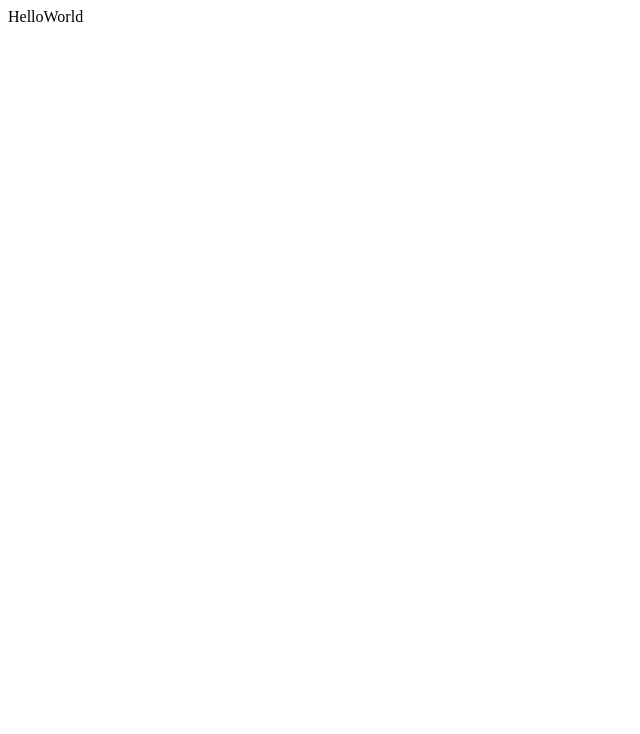
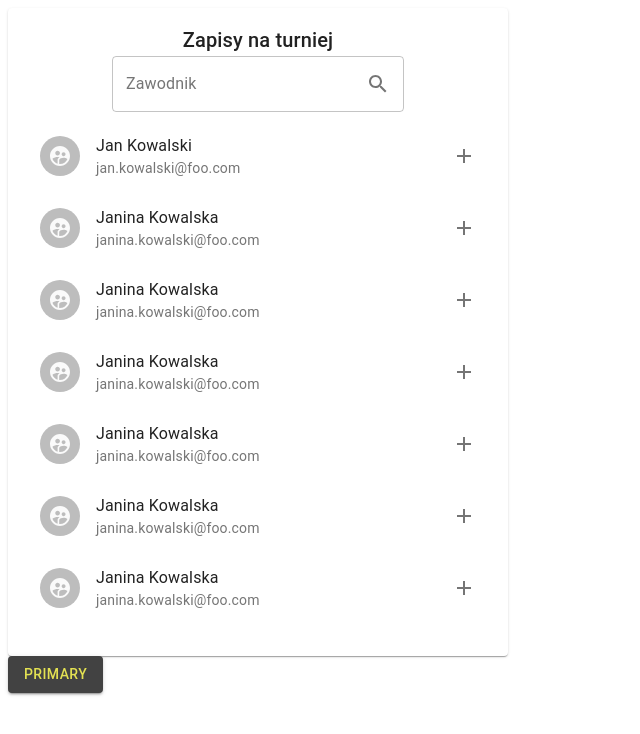
Before and after one commit to MateuszNaKodach/CodersCamp2020.Project.FullStack-Node-React.TableSoccerTournaments, a React (Create React App) app in the folder frontend/: page / in a window 1280 px wide. Shown: the top 734 px of the page, without its empty margins (0-640 px from the left). Built offline with nearby package versions, Linux system fonts and the light colour scheme.

Commit message:
Frontend | Add TournamentRegistrations

```diff
--- a/frontend/package.json
+++ b/frontend/package.json
@@ -16,6 +16,7 @@
     "react": "^17.0.1",
     "react-dom": "^17.0.1",
     "react-scripts": "4.0.2",
+    "styled-components": "^5.2.1",
     "typescript": "^4.1.2",
     "web-vitals": "^1.0.1"
   },
@@ -45,6 +46,7 @@
   },
   "author": "CodersCamp 2020 | Tomasz Dworniczak, Anna Lamperska, Piotr Rynio, Paweł Szambelan, Dominika Zwolenik, Mateusz Nowak",
   "devDependencies": {
-    "@types/jest": "^26.0.21"
+    "@types/jest": "^26.0.21",
+    "@types/styled-components": "^5.1.9"
   }
 }
--- a/frontend/src/components/FooTouer/FooTouer.tsx
+++ /dev/null
@@ -1,12 +0,0 @@
-import React from 'react';
-import './FooTouer.css';
-
-function FooTouer() {
-  return (
-    <div className="FooTouer">
-      HelloWorld
-    </div>
-  );
-}
-
-export default FooTouer;
--- /dev/null
+++ b/frontend/src/components/FooTouer/TourDeFoos.tsx
@@ -0,0 +1,195 @@
+import React, { useState } from "react";
+import "./FooTouer.css";
+import {
+  Avatar,
+  Button,
+  Card,
+  CardContent,
+  createMuiTheme,
+  FormControl,
+  IconButton,
+  InputAdornment,
+  InputLabel,
+  List,
+  ListItem,
+  ListItemAvatar,
+  ListItemSecondaryAction,
+  ListItemText,
+  MuiThemeProvider,
+  OutlinedInput,
+  //styled,
+  TextField,
+  Typography,
+} from "@material-ui/core";
+import { grey } from "@material-ui/core/colors";
+import {
+  Add,
+  Search,
+  SupervisedUserCircle,
+  Visibility,
+  VisibilityOff,
+} from "@material-ui/icons";
+import styled from "styled-components";
+
+const theme = createMuiTheme({
+  palette: {
+    primary: {
+      main: grey[800],
+      contrastText: "#E3E152",
+    },
+  },
+});
+
+const MainMenuCard = styled(Card)({
+  maxWidth: "500px",
+  minHeight: "500px",
+});
+
+interface PlayerProps {
+  readonly playerId: string;
+  readonly firstName: string;
+  readonly lastName: string;
+  readonly emailAddress: string;
+}
+
+const Centered = styled.div`
+  display: flex;
+  justify-content: center;
+  align-items: center;
+  flex-direction: column;
+`;
+
+const TournamentRegistrations = () => {
+  const defaultPlayers: PlayerProps[] = [
+    {
+      playerId: "1",
+      firstName: "Jan",
+      lastName: "Kowalski",
+      emailAddress: "jan.kowalski@foo.com",
+    },
+    {
+      playerId: "2",
+      firstName: "Janina",
+      lastName: "Kowalska",
+      emailAddress: "janina.kowalski@foo.com",
+    },
+    {
+      playerId: "2",
+      firstName: "Janina",
+      lastName: "Kowalska",
+      emailAddress: "janina.kowalski@foo.com",
+    },
+    {
+      playerId: "2",
+      firstName: "Janina",
+      lastName: "Kowalska",
+      emailAddress: "janina.kowalski@foo.com",
+    },
+    {
+      playerId: "2",
+      firstName: "Janina",
+      lastName: "Kowalska",
+      emailAddress: "janina.kowalski@foo.com",
+    },
+    {
+      playerId: "2",
+      firstName: "Janina",
+      lastName: "Kowalska",
+      emailAddress: "janina.kowalski@foo.com",
+    },
+    {
+      playerId: "2",
+      firstName: "Janina",
+      lastName: "Kowalska",
+      emailAddress: "janina.kowalski@foo.com",
+    },
+  ];
+  const [players, setPlayers] = useState(defaultPlayers);
+
+  function onPlayerSearch(searchInput: string) {
+    if (searchInput.trim() === "") {
+      setPlayers(defaultPlayers);
+    } else {
+      setPlayers(
+        players.filter((player) =>
+          `${player.firstName} ${player.lastName} ${player.emailAddress}`.includes(
+            searchInput.trim()
+          )
+        )
+      );
+    }
+  }
+
+  return (
+    <MainMenuCard>
+      <CardContent>
+        <Centered>
+          <Typography component="h6" variant="h6">
+            Zapisy na turniej
+          </Typography>
+          <FormControl variant="outlined">
+            <InputLabel htmlFor="outlined-adornment-password">
+              Zawodnik
+            </InputLabel>
+            <OutlinedInput
+              id="outlined-adornment-password"
+              onChange={(event) => onPlayerSearch(event.target.value)}
+              endAdornment={
+                <InputAdornment position="end">
+                  <IconButton
+                    aria-label="toggle password visibility"
+                    edge="end"
+                  >
+                    <Search />
+                  </IconButton>
+                </InputAdornment>
+              }
+              labelWidth={70}
+            />
+          </FormControl>
+        </Centered>
+        <PlayersList players={players} />
+      </CardContent>
+    </MainMenuCard>
+  );
+};
+
+const PlayersList = (props: { players: PlayerProps[] }) => (
+  <List>
+    {props.players.map((player) => (
+      <Player player={player} />
+    ))}
+  </List>
+);
+
+const Player = (props: { player: PlayerProps }) => (
+  <ListItem>
+    <ListItemAvatar>
+      <Avatar>
+        <SupervisedUserCircle />
+      </Avatar>
+    </ListItemAvatar>
+    <ListItemText
+      primary={`${props.player.firstName} ${props.player.lastName}`}
+      secondary={props.player.emailAddress}
+    />
+    <ListItemSecondaryAction>
+      <IconButton edge="end" aria-label="delete">
+        <Add />
+      </IconButton>
+    </ListItemSecondaryAction>
+  </ListItem>
+);
+
+function TourDeFoos() {
+  return (
+    <MuiThemeProvider theme={theme}>
+      <TournamentRegistrations />
+      <Button variant="contained" color="primary">
+        Primary
+      </Button>
+    </MuiThemeProvider>
+  );
+}
+
+export default TourDeFoos;
--- a/frontend/src/index.tsx
+++ b/frontend/src/index.tsx
@@ -1,10 +1,10 @@
-import React from 'react';
-import ReactDOM from 'react-dom';
-import FooTouer from './components/FooTouer/FooTouer';
+import React from "react";
+import ReactDOM from "react-dom";
+import TourDeFoos from "./components/FooTouer/TourDeFoos";
 
 ReactDOM.render(
   <React.StrictMode>
-    <FooTouer />
+    <TourDeFoos />
   </React.StrictMode>,
-  document.getElementById('root')
+  document.getElementById("root")
 );
```
Also changed, not shown: 2 other files (tests, documents, lock files or other folders).
